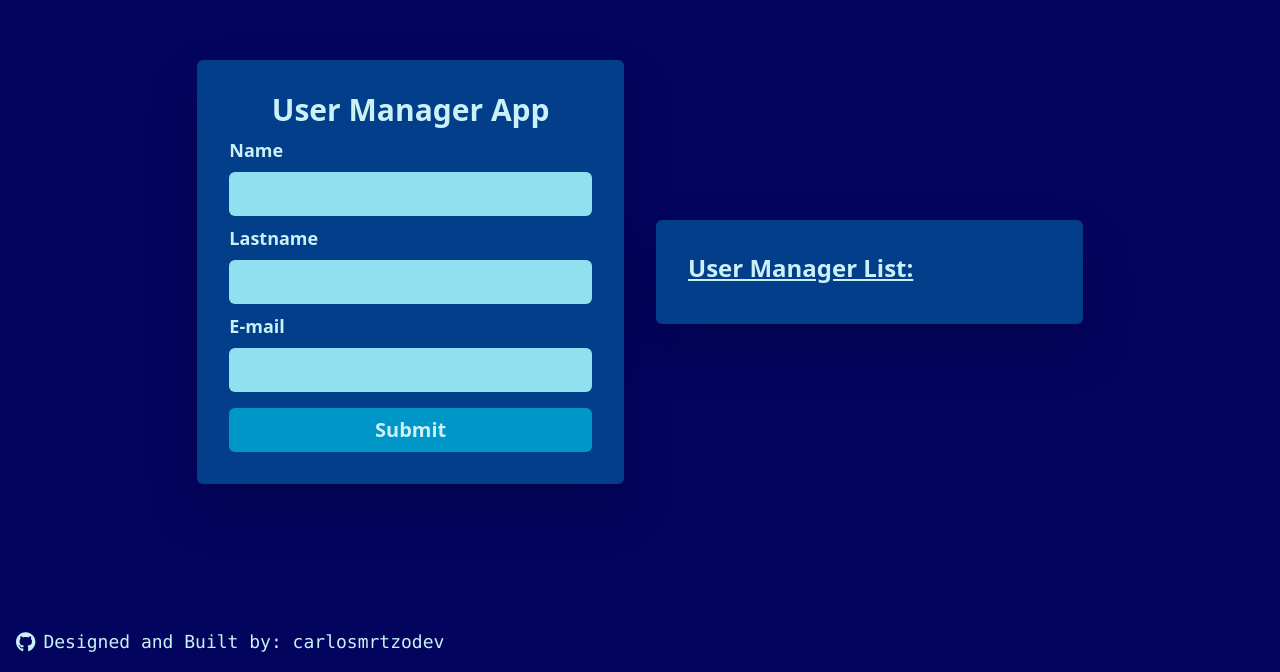
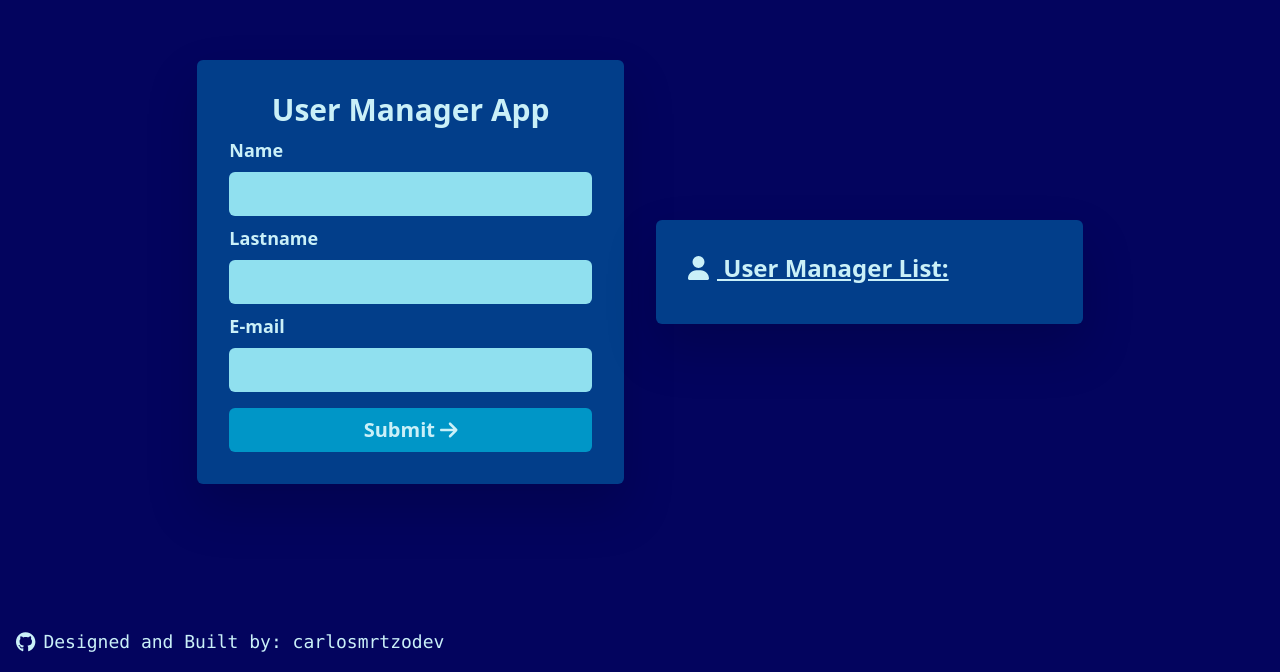
Before and after one commit to carlosmrtzodev/simple-user-manager, a React (Create React App) app: page / in a window 1280 px wide. Shown: the part 128-800 px from the top of the page. Built offline with nearby package versions, Linux system fonts and the light colour scheme.

Commit message:
update v2.2

```diff
--- a/src/App.js
+++ b/src/App.js
@@ -1,9 +1,11 @@
 import { useState } from "react";
+import Info from "./components/Info";
 import List from "./components/List";
 import Card from "./components/Card";
 import UserForm from "./components/UserForm";
 import Container from "./components/Container";
-import Info from "./components/Info";
+import { faUser } from "@fortawesome/free-solid-svg-icons";
+import { FontAwesomeIcon } from "@fortawesome/react-fontawesome";
 
 function App() {
   const [users, setUsers] = useState([]);
@@ -25,7 +27,8 @@ function App() {
 
         <Card>
           <h2 className="font-sans font-bold sm:text-2xl text-xl text-text underline">
-            User Manager List:
+            <FontAwesomeIcon icon={faUser} className="mr-2" /> User Manager
+            List:
           </h2>
 
           <ul>
--- a/src/components/List.js
+++ b/src/components/List.js
@@ -1,7 +1,11 @@
+import { faCheck } from "@fortawesome/free-solid-svg-icons";
+import { FontAwesomeIcon } from "@fortawesome/react-fontawesome";
+
 const List = ({ name, lastname, email }) => {
   return (
     <>
       <li className="font-mono sm:text-lg text-sm text-text">
+        <FontAwesomeIcon icon={faCheck} className="mr-2" />
         <strong className="capitalize">
           {name} {lastname}:
         </strong>{" "}
--- a/src/components/UserForm.js
+++ b/src/components/UserForm.js
@@ -1,6 +1,8 @@
 import Input from "./Input";
 import Button from "./Button";
 import useForm from "../hooks/useForm";
+import { FontAwesomeIcon } from "@fortawesome/react-fontawesome";
+import { faArrowRight } from "@fortawesome/free-solid-svg-icons";
 
 const UserForm = ({ submit }) => {
   const [form, handleChange, reset] = useForm({
@@ -39,7 +41,9 @@ const UserForm = ({ submit }) => {
           onChange={handleChange}
         />
 
-        <Button>Submit</Button>
+        <Button>
+          Submit <FontAwesomeIcon icon={faArrowRight} />
+        </Button>
       </form>
     </>
   );
```
